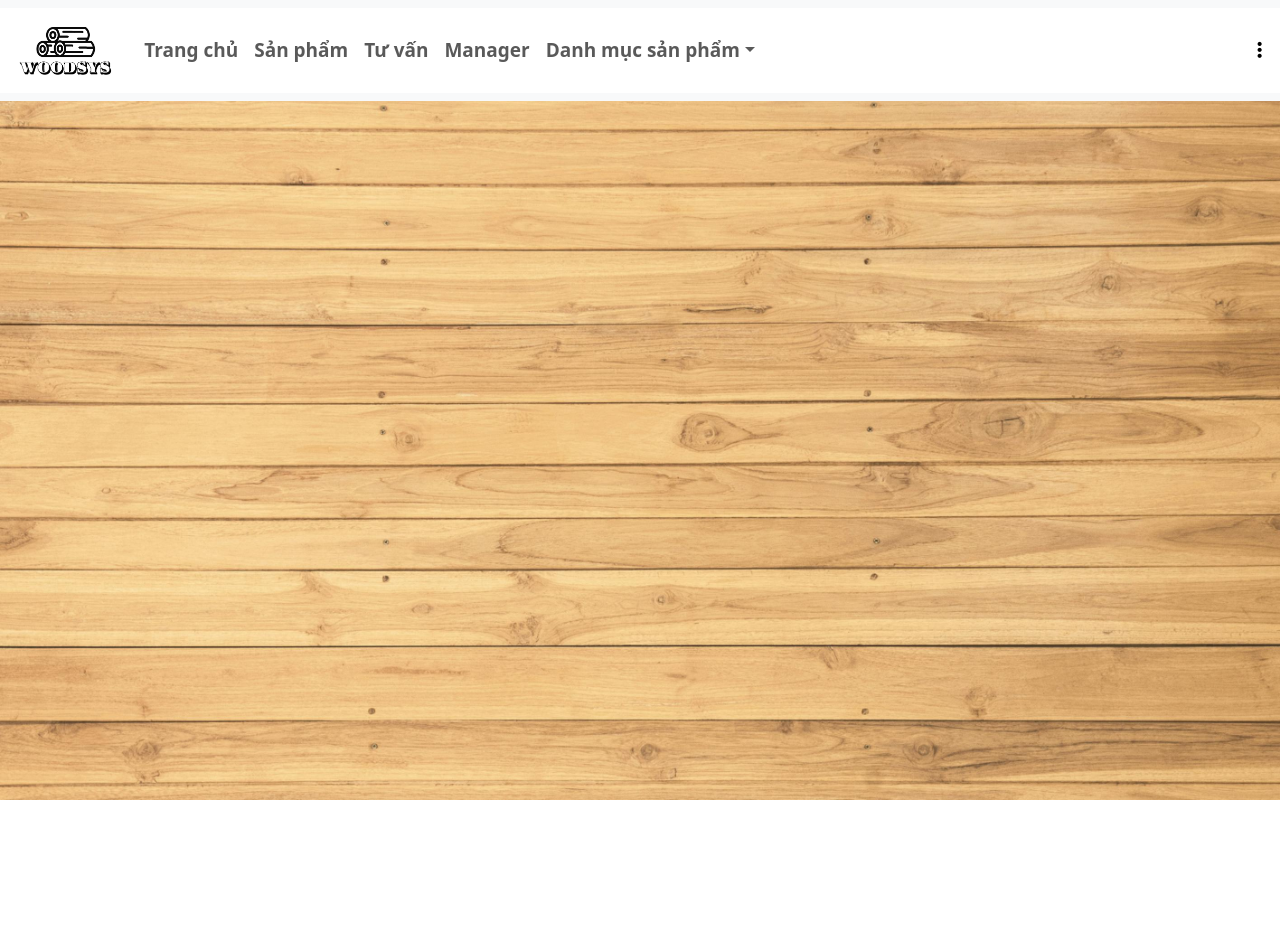
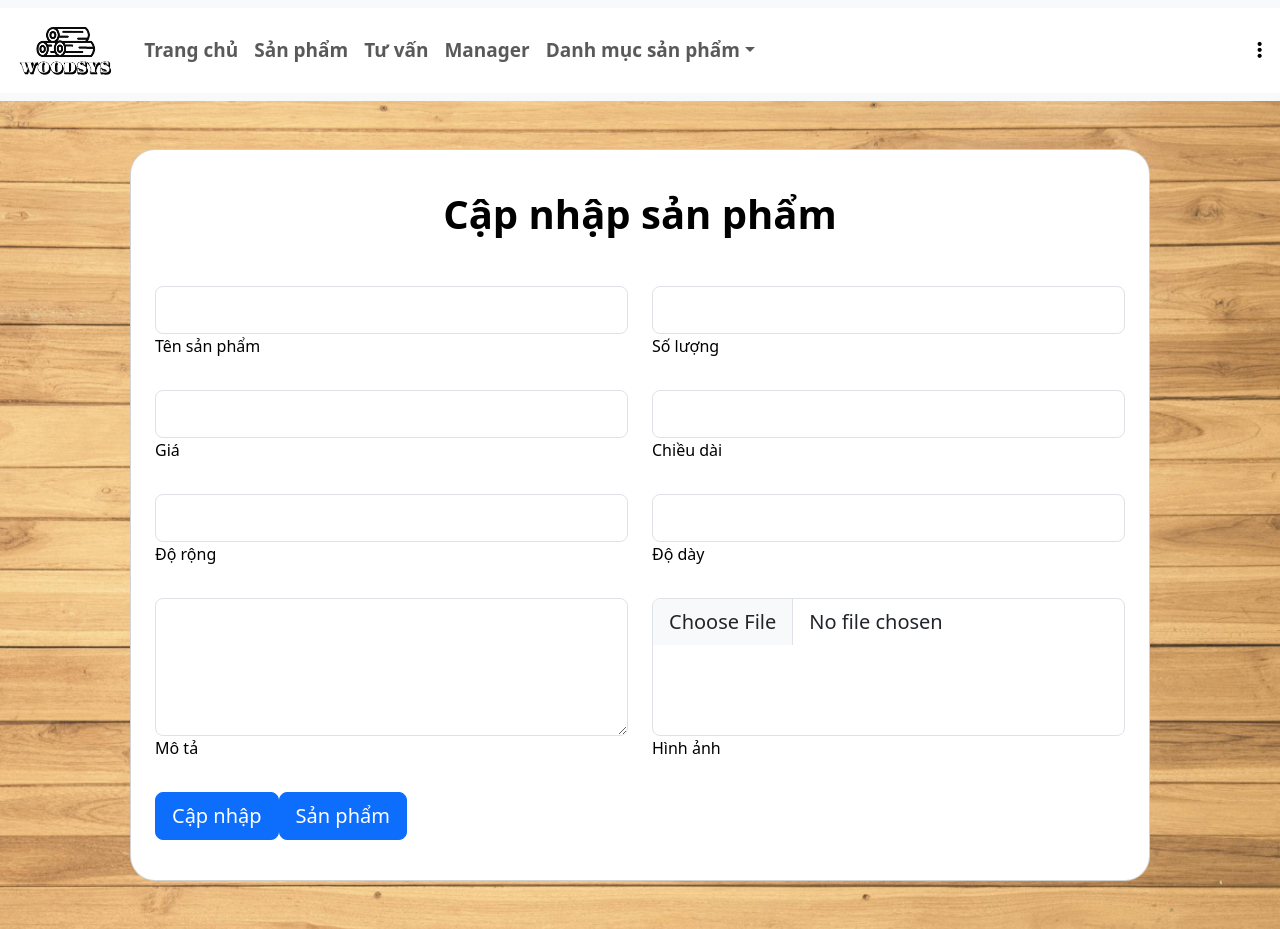
Before and after one commit to nghialpgse63314/woodsysfe, a React (Vite) app: page /updatewrite/1 in a window 1280 px wide. Before the commit the page ends 800 px from the top, so only its background shows below. Built offline with nearby package versions, Linux system fonts and the light colour scheme; no server answers; the database is empty.

Commit message:
CRUD done

```diff
--- a/src/components/read.jsx
+++ b/src/components/read.jsx
@@ -70,6 +70,11 @@ function UpdateRead() {
             <th>Image</th>
             <th>Name</th>
             <th>Price</th>
+            <th>Width</th>
+            <th>Length</th>
+            <th>Thickness</th>
+            <th>Description</th>
+
             <th></th>
           </tr>
         </thead>
@@ -81,9 +86,13 @@ function UpdateRead() {
                 <td>{item.image}</td>
                 <td>{item.price}</td>
                 <td>{item.productName}</td>
+                <td>{item.width}</td>
+                <td>{item.length}</td>
+                <td>{item.thickness}</td>
+                <td>{item.description}</td>
                 <button
                   className="button1"
-                  onClick={() => navigate(`/updateWrite/${item.productId}`)}
+                  onClick={() => navigate(`/updatewrite/${item.productId}`)}
                 >
 
                   UPDATE
--- /dev/null
+++ b/src/components/updateWrite.jsx
@@ -0,0 +1,207 @@
+import { get, getDatabase, ref, set } from "firebase/database";
+import {
+    MDBCard,
+    MDBCardBody,
+    MDBCol,
+    MDBContainer,
+    MDBInput,
+    MDBRow,
+    MDBTextArea,
+} from "mdb-react-ui-kit";
+import { useEffect, useState } from "react";
+import { Button } from "react-bootstrap";
+import { useNavigate, useParams } from "react-router-dom";
+import app from "../config/firebase";
+function UpdateWrite() {
+  const navigate = useNavigate();
+  const { firebaseId } = useParams();
+
+  let [productName, setProductName] = useState("");
+  let [price, setPrice] = useState("");
+  let [quantity, setQuantity] = useState("");
+  let [description, setDescription] = useState("");
+  let [length, setLength] = useState("");
+  let [thickness, setThickness] = useState("");
+  let [width, setWidth] = useState("");
+  let [image, setImage] = useState("");
+
+  useEffect(() => {
+    const fetchData = async () => {
+      const db = getDatabase(app);
+      const dbRef = ref(db, "Products/" + firebaseId);
+      const snapshot = await get(dbRef);
+      if (snapshot.exists()) {
+        const targetObject = snapshot.val();
+        setProductName(targetObject.productName);
+        setPrice(targetObject.price);
+        setQuantity(targetObject.quantity);
+        setLength(targetObject.length);
+        setWidth(targetObject.width);
+        setThickness(targetObject.thickness);
+        setDescription(targetObject.description);
+        setImage(targetObject.image);
+      } else {
+        alert("error");
+      }
+    };
+    fetchData();
+  }, [firebaseId]);
+
+  const overwriteData = async () => {
+    const db = getDatabase(app);
+    const newDocRef = ref(db, "Products/" + firebaseId);
+    set(newDocRef, {
+      productName: productName,
+      price: price,
+      length: length,
+      width: width,
+      quantity: quantity,
+      description: description,
+      thickness: thickness,
+      image: image,
+    })
+      .then(() => {
+        alert("data updated successfully");
+      })
+      .catch((error) => {
+        alert("error: ", error.message);
+      });
+  };
+
+  return (
+    <MDBContainer>
+      <MDBCard className="text-black m-5" style={{ borderRadius: "25px" }}>
+        <MDBCardBody className="px-4">
+          <MDBRow>
+            <MDBCol className=" align-items-center">
+              <p className="text-center h1 fw-bold mb-5 mx-1 mx-md-4 mt-4">
+                Cập nhập sản phẩm
+              </p>
+              <MDBRow>
+                <MDBCol md="6">
+                  <MDBInput
+                    wrapperClass="mb-4"
+                    label="Tên sản phẩm"
+                    size="lg"
+                    id="form1"
+                    type="text"
+                    value={productName}
+                    onChange={(e) => setProductName(e.target.value)}
+                  />
+                </MDBCol>
+
+                <MDBCol md="6">
+                  <MDBInput
+                    wrapperClass="mb-4"
+                    label="Số lượng"
+                    size="lg"
+                    id="form1"
+                    type="number"
+                    value={quantity}
+                    onChange={(e) => setQuantity(e.target.value)}
+                  />
+                </MDBCol>
+              </MDBRow>
+              <MDBRow>
+                <MDBCol md="6">
+                  <MDBInput
+                    wrapperClass="mb-4"
+                    label="Giá"
+                    size="lg"
+                    id="form6"
+                    type="number"
+                    value={price}
+                    onChange={(e) => setPrice(e.target.value)}
+                  />
+                </MDBCol>
+
+                <MDBCol md="6">
+                  <MDBInput
+                    wrapperClass="mb-4"
+                    label="Chiều dài"
+                    size="lg"
+                    id="form6"
+                    type="number"
+                    value={length}
+                    onChange={(e) => setLength(e.target.value)}
+                  />
+                </MDBCol>
+              </MDBRow>
+
+              <MDBRow>
+                <MDBCol md="6">
+                  <MDBInput
+                    wrapperClass="mb-4"
+                    label="Độ rộng"
+                    size="lg"
+                    id="form1"
+                    type="number"
+                    value={width}
+                    onChange={(e) => setWidth(e.target.value)}
+                  ></MDBInput>
+                </MDBCol>
+                <MDBCol md="6">
+                  <MDBInput
+                    wrapperClass="mb-4"
+                    label="Độ dày"
+                    size="lg"
+                    id="form1"
+                    type="number"
+                    value={thickness}
+                    onChange={(e) => setThickness(e.target.value)}
+                  ></MDBInput>
+                </MDBCol>
+              </MDBRow>
+
+              <MDBRow>
+                <MDBCol md="6">
+                  <MDBTextArea
+                    wrapperClass="mb-4"
+                    label="Mô tả"
+                    size="lg"
+                    id="form1"
+                    rows={4} cols={40}
+                    type="text"
+                    value={description}
+                    onChange={(e) => setDescription(e.target.value)}
+                  />
+                </MDBCol>
+
+                <MDBCol md="6">
+
+                  <MDBInput
+                    wrapperClass="mb-4"
+                    label="Hình ảnh"
+                    size="lg"
+                    id="form1"
+                    type="file"
+                    // value={image}
+                    style={{height:138}}
+                    onChange={(e) => setImage(e.target.value)}
+                  />
+                </MDBCol>
+              </MDBRow>
+
+              <MDBRow>
+                <MDBCol className=" align-items-center">
+                  <Button className="mb-4" size="lg" onClick={overwriteData}>
+                    Cập nhập
+                  </Button>
+                  <Button
+                    className="mb-4"
+                    size="lg"
+                    onClick={() => navigate("/read")}
+                  >
+                    Sản phẩm
+                  </Button>
+                </MDBCol>
+              </MDBRow>
+            </MDBCol>
+          </MDBRow>
+        </MDBCardBody>
+      </MDBCard>
+    </MDBContainer>
+  );
+}
+
+export default UpdateWrite;
--- a/src/pages/navbar.jsx
+++ b/src/pages/navbar.jsx
@@ -19,6 +19,7 @@ import {
 import Logo from "../assets/images/wologo.png";
 import Add from "../components/adddata";
 import UpdateRead from "../components/read";
+import UpdateWrite from "../components/updateWrite";
 import { auth } from "../config/firebase";
 import Home from "./home";
 import Login from "./login";
@@ -151,6 +152,7 @@ function NavBar() {
             <Route exact path="/read" element={<UpdateRead />} />
             <Route exact path="/add" element={<Add />} />
             <Route exact path="/profile" element={<ProfilePage />} />
+            <Route path="/updatewrite/:firebaseId" element={ <UpdateWrite /> } />
           </Routes>
         </Router>
       </section>
```
